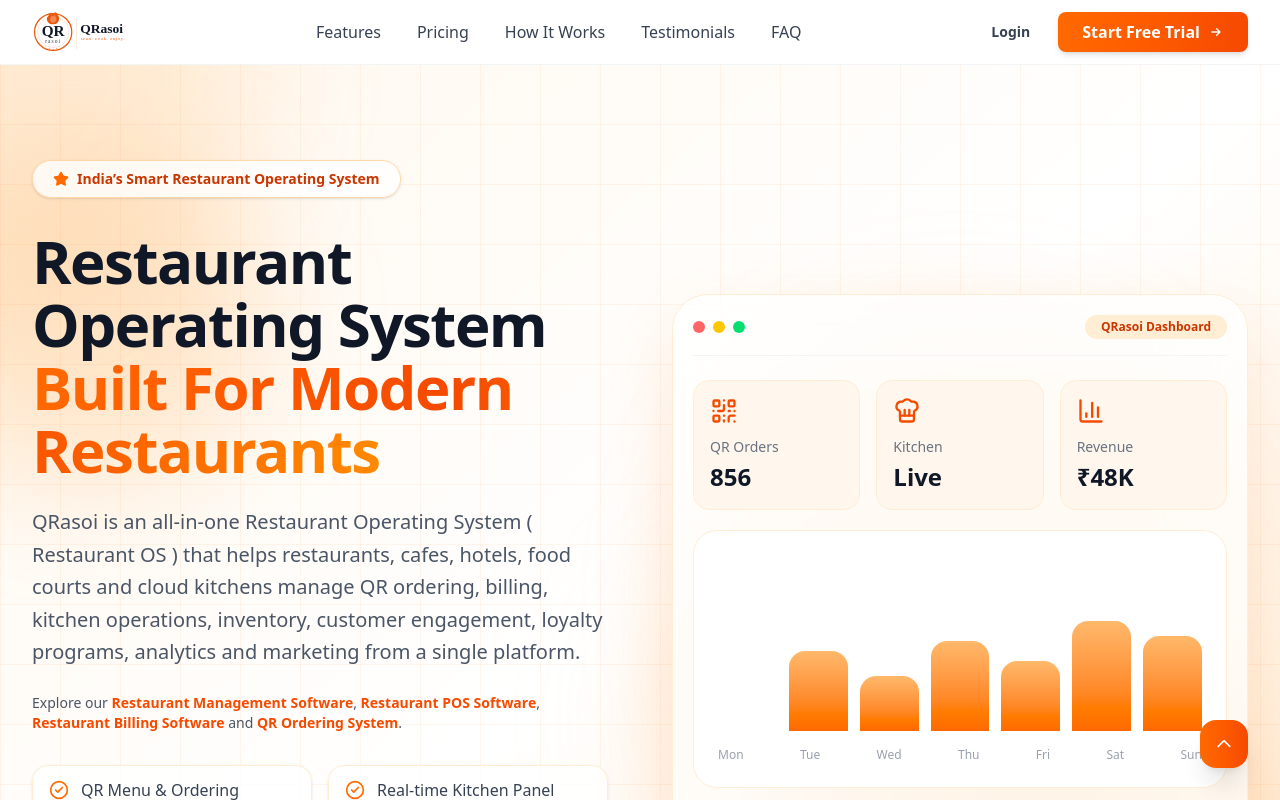
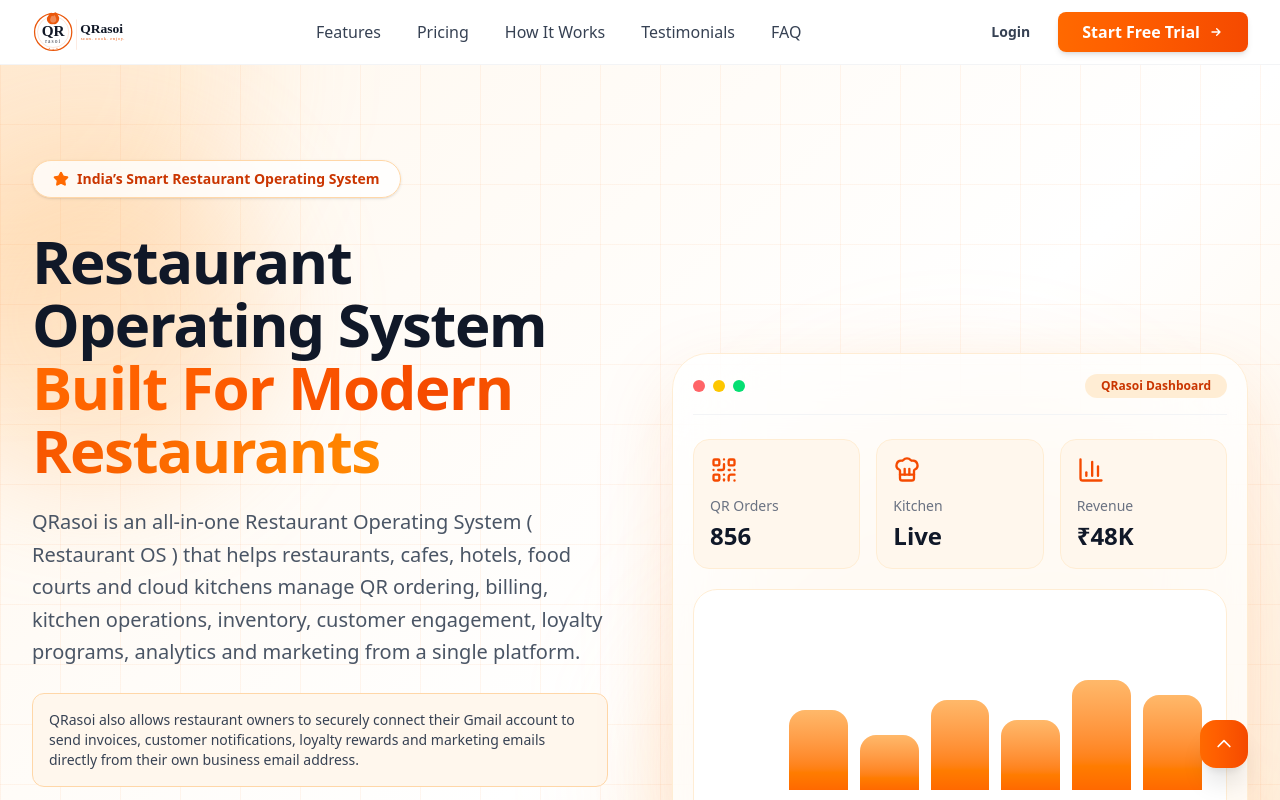
Before and after one commit to Jaysahu207/restaurant-os-marketing, a Next.js app: page / in a window 1280 px wide. Shown: the top 800 px of the page. Built offline with nearby package versions, Linux system fonts and the light colour scheme.

Commit message:
Home Page Update For verification

```diff
--- a/app/layout.tsx
+++ b/app/layout.tsx
@@ -7,7 +7,7 @@
 
 export const metadata = {
   metadataBase: new URL("https://qrasoi.in"),
-  title: "QRasoi - Restaurant POS & QR Ordering Software",
+  title: "QRasoi -QR Ordering & POS Software for Restaurants",
   description:
     "Restaurant management software with QR ordering, billing, inventory and analytics.",
 };
--- a/components/home/HeroSection.tsx
+++ b/components/home/HeroSection.tsx
@@ -101,7 +101,14 @@
                 engagement, loyalty programs, analytics and marketing
                 from a single platform.
               </p>
-
+              <div className="mt-4 rounded-xl border border-orange-200 bg-orange-50 p-4">
+                <p className="text-sm text-gray-700">
+                  QRasoi also allows restaurant owners to securely connect their
+                  Gmail account to send invoices, customer notifications,
+                  loyalty rewards and marketing emails directly from their own
+                  business email address.
+                </p>
+              </div>
 
               <div className="mt-4 text-sm text-gray-600">
                 Explore our{" "}
```
